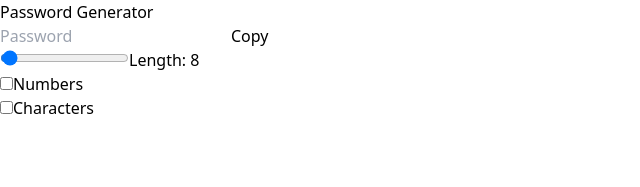
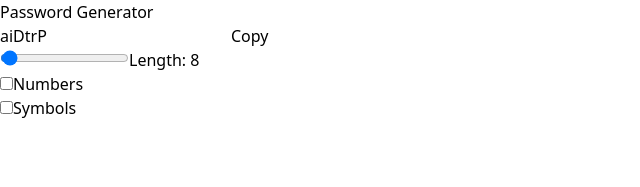
Before and after one commit to AvinashKumarPithani/PassGenX, a React (Vite) app: page / in a window 1280 px wide. Shown: the top 187 px of the page, without its empty margins (0-640 px from the left). Built offline with nearby package versions, Linux system fonts and the light colour scheme.

Commit message:
working with useEffect

```diff
--- a/src/App.jsx
+++ b/src/App.jsx
@@ -1,10 +1,10 @@
-import { useState, useCallback } from 'react'
+import { useState, useCallback, useEffect } from 'react'
 import './App.css'
 
 function App() {
   const [len, setLen] = useState(8)
   const [numAllowed, setNumAllowed] = useState(false)
-  const [charAllowed, serCharAllowed] = useState(false)
+  const [charAllowed, setCharAllowed] = useState(false)
   const [password, setPassword] = useState('')
 
   const genratePassword = useCallback(() => {
@@ -20,6 +20,10 @@ function App() {
     }
 
     setPassword(pass)
+  }, [len, numAllowed, charAllowed])
+
+  useEffect(() => {
+    genratePassword()
   }, [len, numAllowed, charAllowed])
 
   return (
@@ -70,7 +74,7 @@ function App() {
           name=""
           id="char"
           />
-          <label htmlFor="char">Characters</label>
+          <label htmlFor="char">Symbols</label>
         </div>
       </div>
     </div>
```
